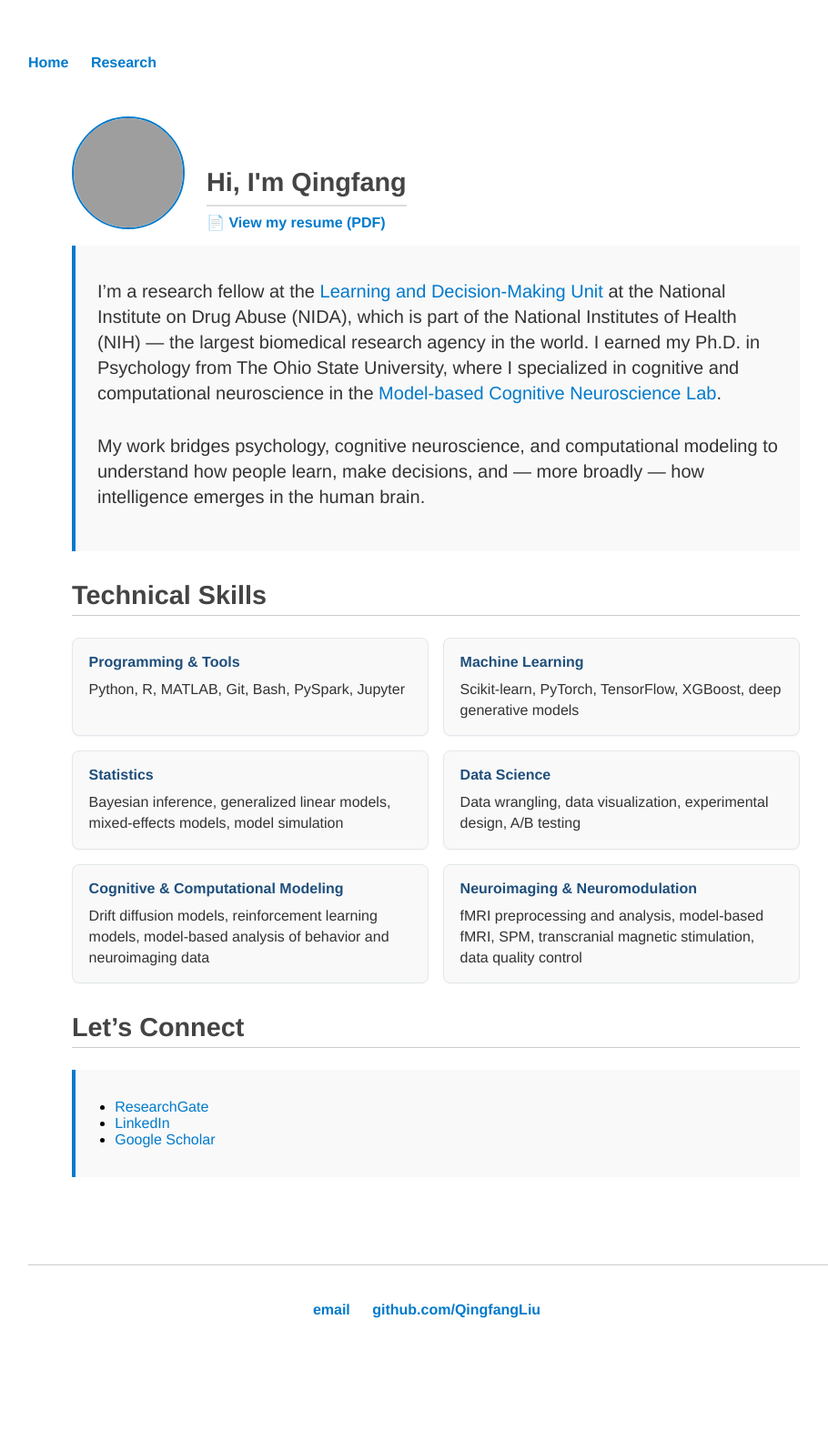
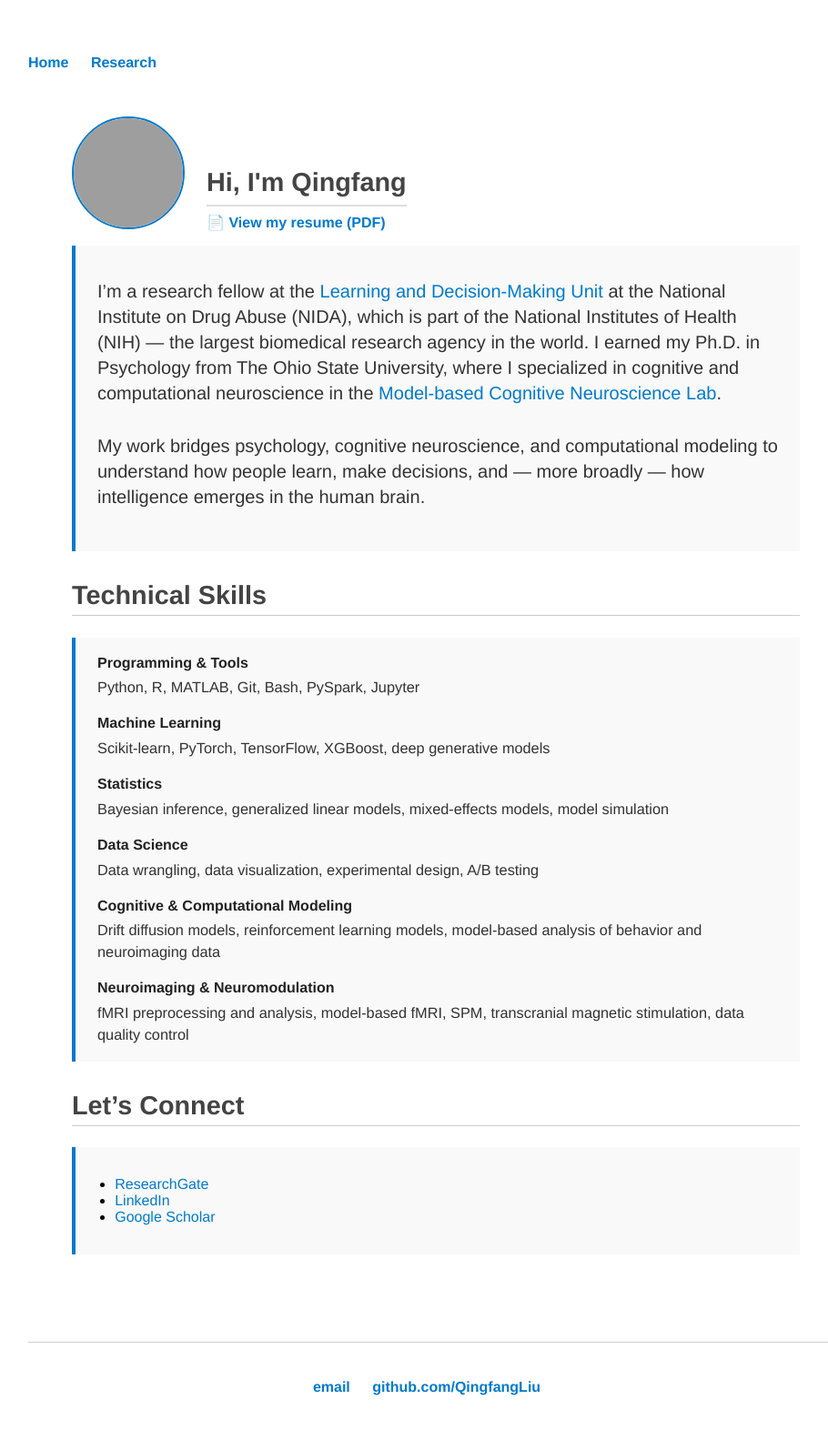
Before and after one commit to QingfangLiu/qingfangliu.github.io, a Jekyll site: the page built from index.html, in a window 1280 px wide. Shown: the whole page at 91% size, without its empty margins (161-1071 px from the left). Built offline with Jekyll 4.4.1, drawn with Linux system fonts in a browser that asks for light colours; before the commit the page ends 1509 px from its top, so only the background shows below that; grey boxes are pictures that could not be loaded.

Commit message:
Unify skills styling
Replace the standalone technical skills card layout with the same bordered panel style used elsewhere on the homepage.

```diff
--- a/css/main.css
+++ b/css/main.css
@@ -132,32 +132,28 @@ code {
   font-size: 90%;
 }
 
-.skills-grid {
-  display: grid;
-  grid-template-columns: repeat(2, minmax(0, 1fr));
-  gap: 1rem;
+.skills-panel {
+  background: #f9f9f9;
+  border-left: 4px solid #007acc;
   margin-top: 1rem;
+  padding: 1.1rem 1.5rem;
 }
 
-.skill-card {
-  background: #f9f9f9;
-  border: 1px solid #e3e7eb;
-  border-radius: 8px;
-  padding: 1rem 1.1rem;
-  box-shadow: 0 1px 2px rgba(0, 0, 0, 0.04);
+.skill-row + .skill-row {
+  margin-top: 1.1rem;
 }
 
-.skill-card h3 {
-  margin: 0 0 0.45rem 0;
+.skill-row h3 {
+  margin: 0 0 0.3rem 0;
   font-size: 1rem;
   font-weight: 700;
-  color: #1f4f7c;
+  color: #222;
   line-height: 1.3;
 }
 
-.skill-card p {
+.skill-row p {
   margin: 0;
-  font-size: 1rem;
+  font-size: 1.02rem;
   line-height: 1.45;
   color: #333;
 }
@@ -167,8 +163,4 @@ code {
     width: min(92%, 720px);
     margin: 32px auto;
   }
-
-  .skills-grid {
-    grid-template-columns: 1fr;
-  }
 }
--- a/index.html
+++ b/index.html
@@ -28,28 +28,28 @@ at the National Institute on Drug Abuse (NIDA), which is part of the National In
 
   <h2 style="border-bottom: 1px solid #ccc; padding-bottom: 0.3rem; margin-top: 2rem;">Technical Skills</h2>
 
-  <div class="skills-grid">
-    <div class="skill-card">
+  <div class="skills-panel">
+    <div class="skill-row">
       <h3>Programming & Tools</h3>
       <p>Python, R, MATLAB, Git, Bash, PySpark, Jupyter</p>
     </div>
-    <div class="skill-card">
+    <div class="skill-row">
       <h3>Machine Learning</h3>
       <p>Scikit-learn, PyTorch, TensorFlow, XGBoost, deep generative models</p>
     </div>
-    <div class="skill-card">
+    <div class="skill-row">
       <h3>Statistics</h3>
       <p>Bayesian inference, generalized linear models, mixed-effects models, model simulation</p>
     </div>
-    <div class="skill-card">
+    <div class="skill-row">
       <h3>Data Science</h3>
       <p>Data wrangling, data visualization, experimental design, A/B testing</p>
     </div>
-    <div class="skill-card">
+    <div class="skill-row">
       <h3>Cognitive & Computational Modeling</h3>
       <p>Drift diffusion models, reinforcement learning models, model-based analysis of behavior and neuroimaging data</p>
     </div>
-    <div class="skill-card">
+    <div class="skill-row">
       <h3>Neuroimaging & Neuromodulation</h3>
       <p>fMRI preprocessing and analysis, model-based fMRI, SPM, transcranial magnetic stimulation, data quality control</p>
     </div>
```
